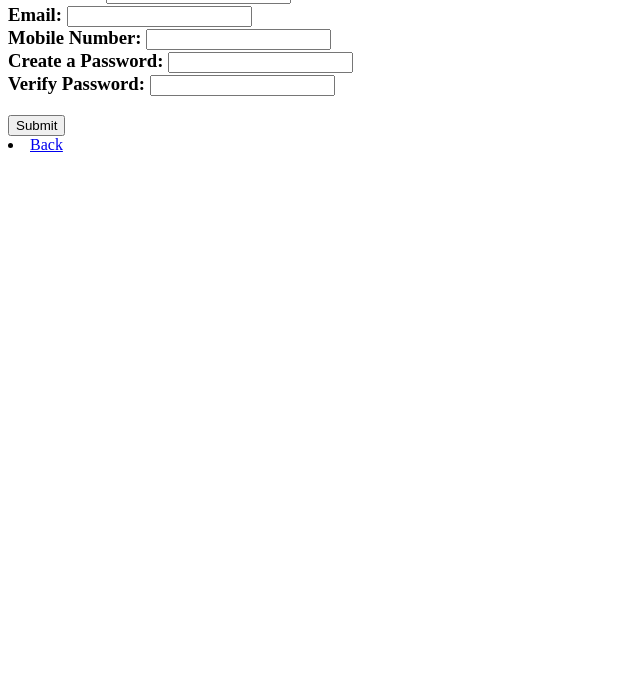
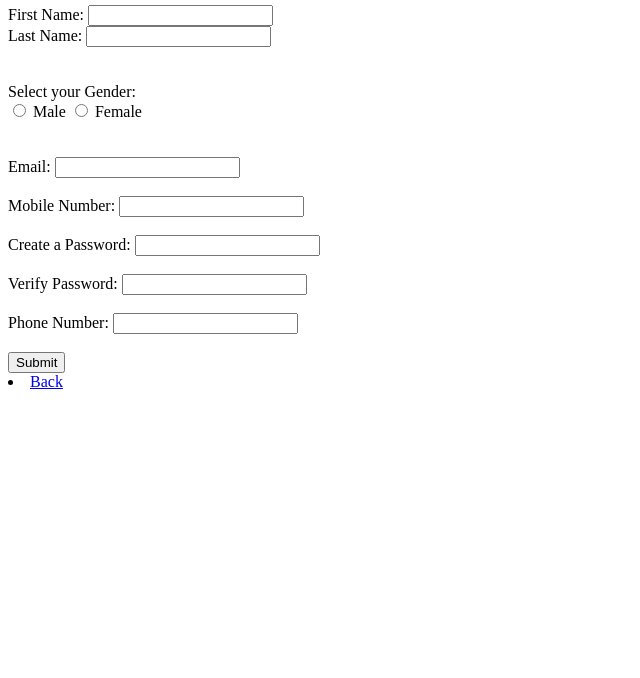
Before and after one commit to enriquezduane/HOA-WEBAPP, a plain HTML site: page pages/SignUp.html in a window 1280 px wide. Shown: the part 122-800 px from the top of the page, without its empty margins (0-640 px from the left). Drawn offline with Linux system fonts and the light colour scheme.

Commit message:
added div

```diff
--- a/pages/SignUp.html
+++ b/pages/SignUp.html
@@ -5,52 +5,70 @@
   <meta charset="UTF-8">
   <meta name="viewport" content="width=device-width, initial-scale=1.0">
   <title>Parkwood Greens Homeowner Association</title>
-  <script src="https://www.google.com/recaptcha/api.js"></script>
   <link rel="stylesheet" href="css/style.css">
 </head>
 
 <body>
   <header>
     <h1>Sign Up Users</h1>
+    <h2>REGISTRATION FORM</h2>
     <form id="myForm">
-        <h3>
-            <label for="firstName"><b>First Name:</b></label>
+      <div>
+        <label for="firstName">First Name:</label>
         <input type="text" id="firstName" name="firstName">
+      </div>
+      <div>
+        <label for="lastName">Last Name:</label>
+        <input type="text" id="lastName" name="lastName">
+      </div>
       <br>
-
-            <label for="lastName"> <b>Last Name:</b></label>
-            <input type="text" id="lastName" name="lastName">
       <br>
-
-            <label for="email"> <b>Email:</b></label>
+      <div>
+        Select your Gender:
+        <br>
+        <label>
+          <input type="radio" name="gender" value="male">
+          Male
+        </label>
+        <label>
+          <input type="radio" name="gender" value="female">
+          Female
+        </label>
+      </div>
+      <br>
+      <br>
+      <div>
+        <label for="email">Email:</label>
         <input type="text" id="email" name="email">
+      </div>
       <br>
-
-            <label for="mobileNumber"> <b>Mobile Number:</b></label>
+      <div>
+        <label for="mobileNumber">Mobile Number:</label>
         <input type="text" id="mobileNumber" name="mobileNumber">
+      </div>
       <br>
-
-            <label for="password_create"> <b>Create a Password:</b></label>
+      <div>
+        <label for="password_create">Create a Password:</label>
         <input type="text" id="password_create" name="password_create">
+      </div>
       <br>
-
-            <label for="password_verify"> <b>Verify Password:</b></label>
+      <div>
+        <label for="password_verify">Verify Password:</label>
         <input type="text" id="password_verify" name="password_verify">
-        </h3>
+      </div>
+      <br>
+      <div>
+        <label for="phoneNumber">Phone Number:</label>
+        <input type="text" id="phoneNumber" name="phoneNumber">
+      </div>
+      <br>
       <input type="submit" value="Submit">
     </form>
 
-    <script>
-        function captchaForm(event) {
-            event.preventDefault();
-            alert("Form Submitted!");
-        }
-        var myForm = document.getElementById("myForm");
-        myForm.addEventListener("submit", captchaForm);
-    </script>
     <nav>
+      <div>
         <li><a href="../index.html">Back</a></li>
-
+      </div>
     </nav>
   </header>
 </body>
```
Also changed, not shown: index.html (+2 -2 lines), pages/SignIn.html (+14 -14 lines), pages/about.html (+2 -0 lines), pages/annoucements.html (+2 -0 lines), pages/contact.html (+20 -0 lines), 1 other file. Lines whose indentation alone changed are shown as unchanged.
